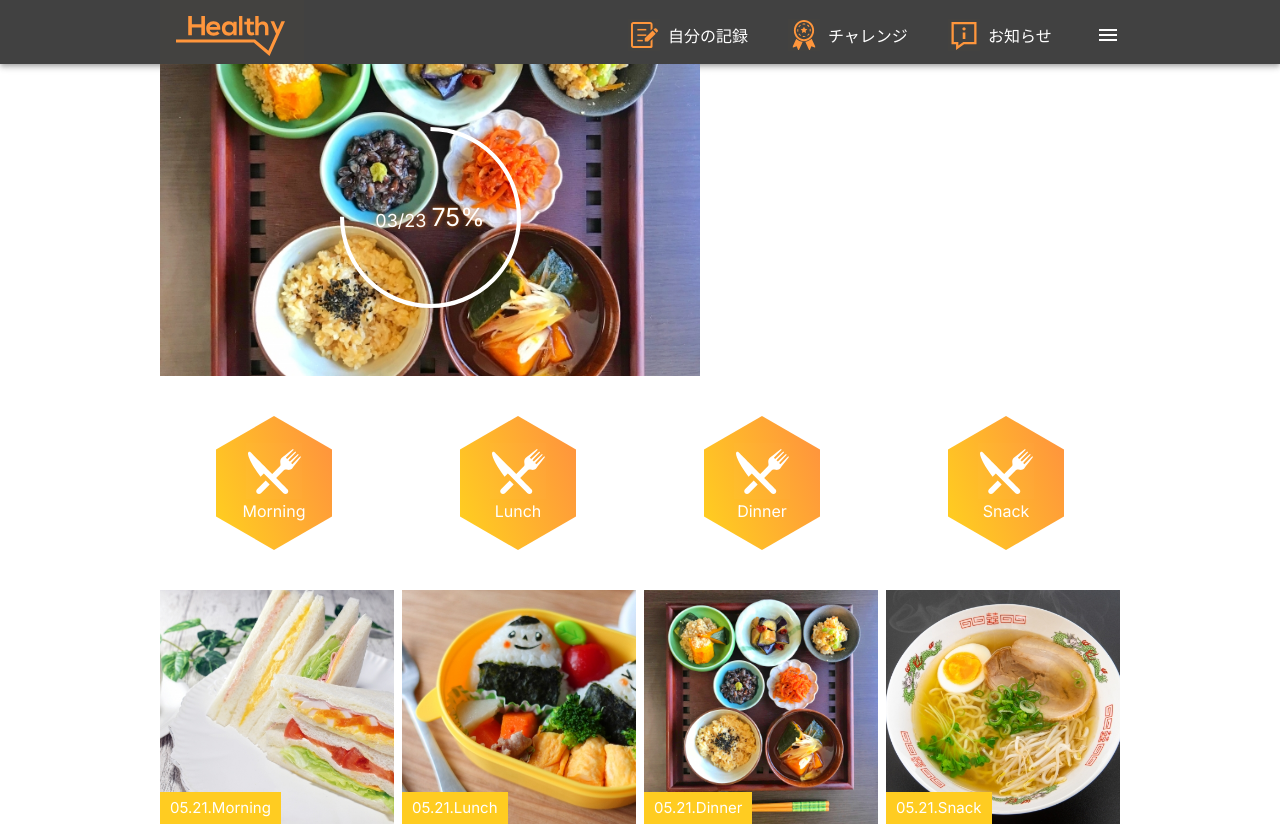
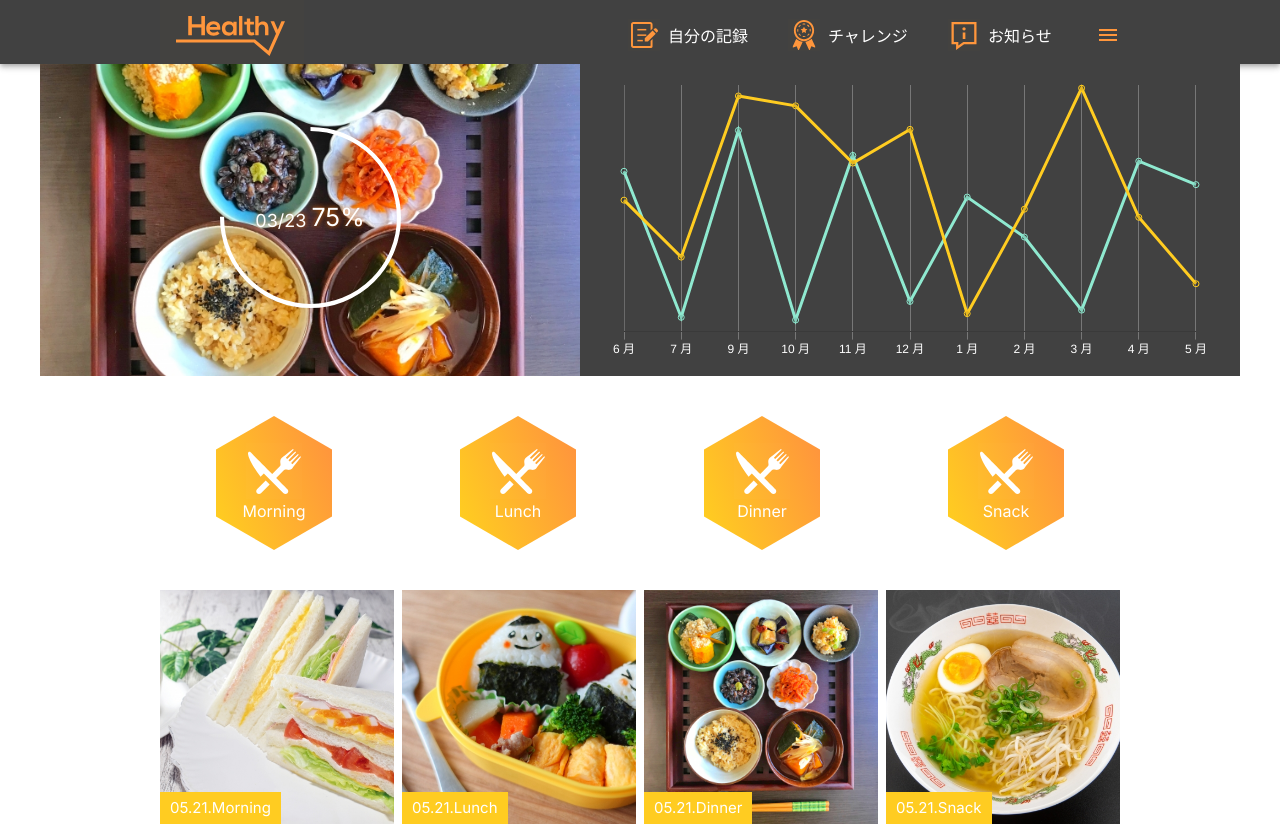
Before and after one commit to lamkn06/arent, a React (Create React App) app: page / in a window 1280 px wide. Shown: the top 826 px of the page. Built offline with nearby package versions, Linux system fonts and the light colour scheme.

Commit message:
chore: home page

```diff
--- a/src/components/Chart/index.tsx
+++ b/src/components/Chart/index.tsx
@@ -68,6 +68,7 @@ const options = {
 
 interface ChartProps {
   data: any;
+  height?: number;
 }
 
 export const Chart = (props: ChartProps): JSX.Element => {
@@ -76,7 +77,7 @@ export const Chart = (props: ChartProps): JSX.Element => {
       sx={{
         background: COLOR_DARK_500,
       }}
-      height={185}
+      height={props.height ?? 185}
       width={'100%'}
     >
       <Line options={options} data={props.data} />
--- a/src/components/Header/index.tsx
+++ b/src/components/Header/index.tsx
@@ -104,7 +104,11 @@ const Header = (): JSX.Element => {
                     sx={{ mr: 0, p: 0 }}
                     onClick={() => setShow(!show)}
                   >
-                    <MenuIcon />
+                    <MenuIcon
+                      sx={{
+                        color: COLOR_PRIMARY_400,
+                      }}
+                    />
                   </IconButton>
                 </Grid>
               </Grid>
@@ -113,7 +117,7 @@ const Header = (): JSX.Element => {
           {show && (
             <ClickAwayListener onClickAway={() => setShow(false)}>
               <Box position={'absolute'} right={0} top={64} zIndex={9}>
-                <HeaderMenuBar />
+                <HeaderMenuBar onClick={() => setShow(false)} />
               </Box>
             </ClickAwayListener>
           )}
--- a/src/components/HeaderMenuBar/index.tsx
+++ b/src/components/HeaderMenuBar/index.tsx
@@ -30,7 +30,11 @@ const data = [
   },
 ];
 
-const HeaderMenuBar = (): JSX.Element => {
+interface HeaderMenuBarProps {
+  onClick(): void;
+}
+
+const HeaderMenuBar = (props: HeaderMenuBarProps): JSX.Element => {
   return (
     <Box
       width={280}
@@ -39,7 +43,12 @@ const HeaderMenuBar = (): JSX.Element => {
       }}
     >
       {data.map((item, index) => (
-        <Link component={RouterLink} to={item.link} key={index}>
+        <Link
+          component={RouterLink}
+          to={item.link}
+          key={index}
+          onClick={props.onClick}
+        >
           <Box
             display={'flex'}
             alignItems={'center'}
--- a/src/components/Layout/index.tsx
+++ b/src/components/Layout/index.tsx
@@ -11,7 +11,6 @@ const Layout = (): JSX.Element => {
       <Container
         disableGutters
         sx={{
-          maxWidth: { md: 960 },
           paddingBottom: 4,
         }}
       >
--- a/src/components/RecordBox/index.tsx
+++ b/src/components/RecordBox/index.tsx
@@ -32,6 +32,7 @@ export const RecordBox = (props: RecordBoxProps): JSX.Element => {
           backgroundSize: 'cover',
           backgroundColor: 'rgba(0, 0, 0, 1)',
           backgroundBlendMode: 'luminosity',
+          transition: 'all 0.5s',
           '&::before': {
             content: '""',
             position: 'absolute',
@@ -41,6 +42,9 @@ export const RecordBox = (props: RecordBoxProps): JSX.Element => {
             left: 0,
             backgroundColor: '#000',
             opacity: 0.5,
+          },
+          ':hover': {
+            transform: ' scale(110%)',
           },
         }}
       />
--- a/src/components/ThumbnailBox/index.tsx
+++ b/src/components/ThumbnailBox/index.tsx
@@ -8,14 +8,18 @@ interface ThumbnailBoxProps {
 
 export const ThumbnailBox = (props: ThumbnailBoxProps): JSX.Element => {
   return (
+    <Box overflow={'hidden'} position={'relative'}>
       <Box
         width={234}
         height={234}
-      position={'relative'}
         sx={{
           backgroundImage: `url(${props.src})`,
           backgroundSize: 'cover',
           backgroundPosition: 'center',
+          transition: 'all 0.5s',
+          ':hover': {
+            transform: ' scale(120%)',
+          },
         }}
       >
         <Box
@@ -35,5 +39,6 @@ export const ThumbnailBox = (props: ThumbnailBoxProps): JSX.Element => {
           </Typography>
         </Box>
       </Box>
+    </Box>
   );
 };
--- a/src/pages/BlogPage/index.tsx
+++ b/src/pages/BlogPage/index.tsx
@@ -6,7 +6,12 @@ import { InfoList } from './components/InfoList';
 
 const BlogPage = () => {
   return (
-    <Container disableGutters>
+    <Container
+      disableGutters
+      sx={{
+        maxWidth: { md: 960 },
+      }}
+    >
       <Section>
         <RecommendedList />
       </Section>
--- /dev/null
+++ b/src/pages/HomePage/components/Record.tsx
@@ -0,0 +1,53 @@
+import { faker } from '@faker-js/faker';
+import { Box } from '@mui/material';
+import {
+  COLOR_DARK_500,
+  COLOR_PRIMARY_300,
+  COLOR_SECONDARY_300,
+} from '../../../commons/colors';
+import { Chart } from '../../../components/Chart';
+
+const labels = [
+  '6 月',
+  '7 月',
+  '9 月',
+  '10 月',
+  '11 月',
+  '12 月',
+  '1 月',
+  '2 月',
+  '3 月',
+  '4 月',
+  '5 月',
+];
+
+const data = {
+  labels,
+  datasets: [
+    {
+      data: labels.map(() => faker.datatype.number({ min: -1000, max: 1000 })),
+      borderColor: COLOR_PRIMARY_300,
+    },
+    {
+      data: labels.map(() => faker.datatype.number({ min: -1000, max: 1000 })),
+      borderColor: COLOR_SECONDARY_300,
+    },
+  ],
+};
+export const Record = (): JSX.Element => {
+  return (
+    <Box
+      height={312}
+      display={'flex'}
+      alignItems={'flex-start'}
+      justifyContent={'center'}
+      flexDirection={'column'}
+      sx={{
+        background: COLOR_DARK_500,
+        padding: '0 30px',
+      }}
+    >
+      <Chart data={data} height={280} />
+    </Box>
+  );
+};
--- a/src/pages/HomePage/index.tsx
+++ b/src/pages/HomePage/index.tsx
@@ -15,6 +15,7 @@ import { MenuList } from './components/MenuList';
 import Section from '../../components/Section';
 import { useState } from 'react';
 import { Loading } from '../../components/Loading';
+import { Record } from './components/Record';
 
 const HomePage = () => {
   const value = 75;
@@ -84,9 +85,16 @@ const HomePage = () => {
             </Typography>
           </Box>
         </Box>
-        <Box flex={1}>w</Box>
+        <Box flex={1}>
+          <Record />
+        </Box>
       </Grid>
-      <Container disableGutters>
+      <Container
+        disableGutters
+        sx={{
+          maxWidth: { md: 960 },
+        }}
+      >
         <Section>
           <MenuButtons />
         </Section>
--- a/src/pages/SelfRecordPage/index.tsx
+++ b/src/pages/SelfRecordPage/index.tsx
@@ -18,7 +18,12 @@ const SelfRecordPage = () => {
   };
 
   return (
-    <Container disableGutters>
+    <Container
+      disableGutters
+      sx={{
+        maxWidth: { md: 960 },
+      }}
+    >
       <Section>
         <MenuButtons />
       </Section>
```
Also changed, not shown: 1 other file (tests, documents, lock files or other folders). Lines whose indentation alone changed are shown as unchanged.
